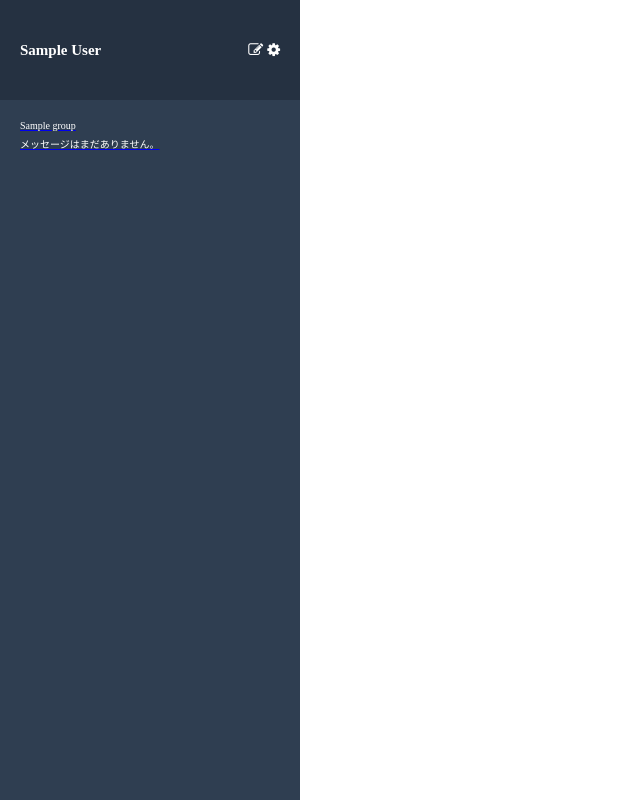
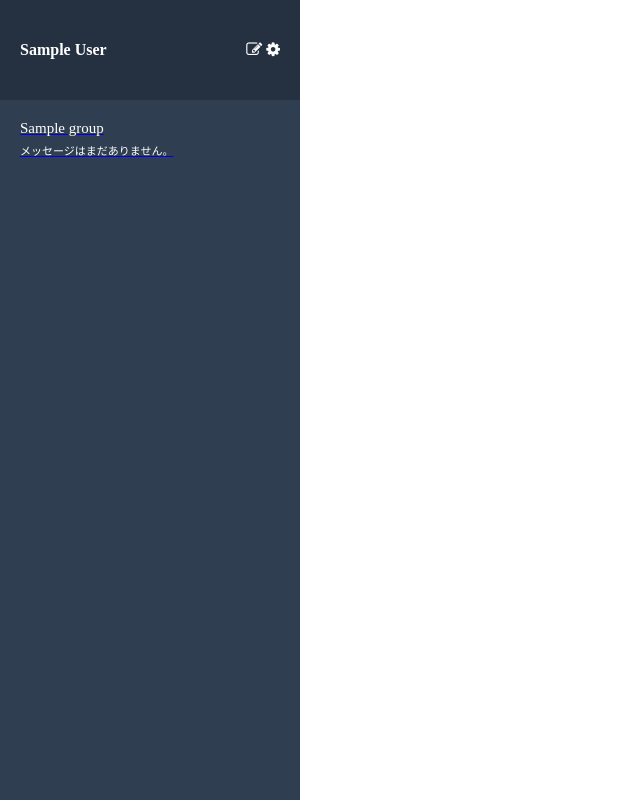
Before and after one commit to reikoyanagi/chat-space, a Rails app: page / in a window 1280 px wide. Shown: the whole page, without its empty margins (0-640 px from the left). Run offline with Rails 7, Linux system fonts and the light colour scheme; a user stored in the database is signed in; tables that the repository leaves empty hold one stand-in row (values such as "Sample post"); style sheets or scripts are compiled from the project's sources; some libraries are stand-ins or nearby versions.

Commit message:
Sassの微調整をしました

```diff
--- a/app/assets/stylesheets/config/_size.scss
+++ b/app/assets/stylesheets/config/_size.scss
@@ -1,3 +1,3 @@
-$side_header_font: 15px;
-$side_group_name: 10px;
-$side_group_message:10px;
+$side_header_font: 16px;
+$side_group_name: 15px;
+$side_group_message:11px;
```
